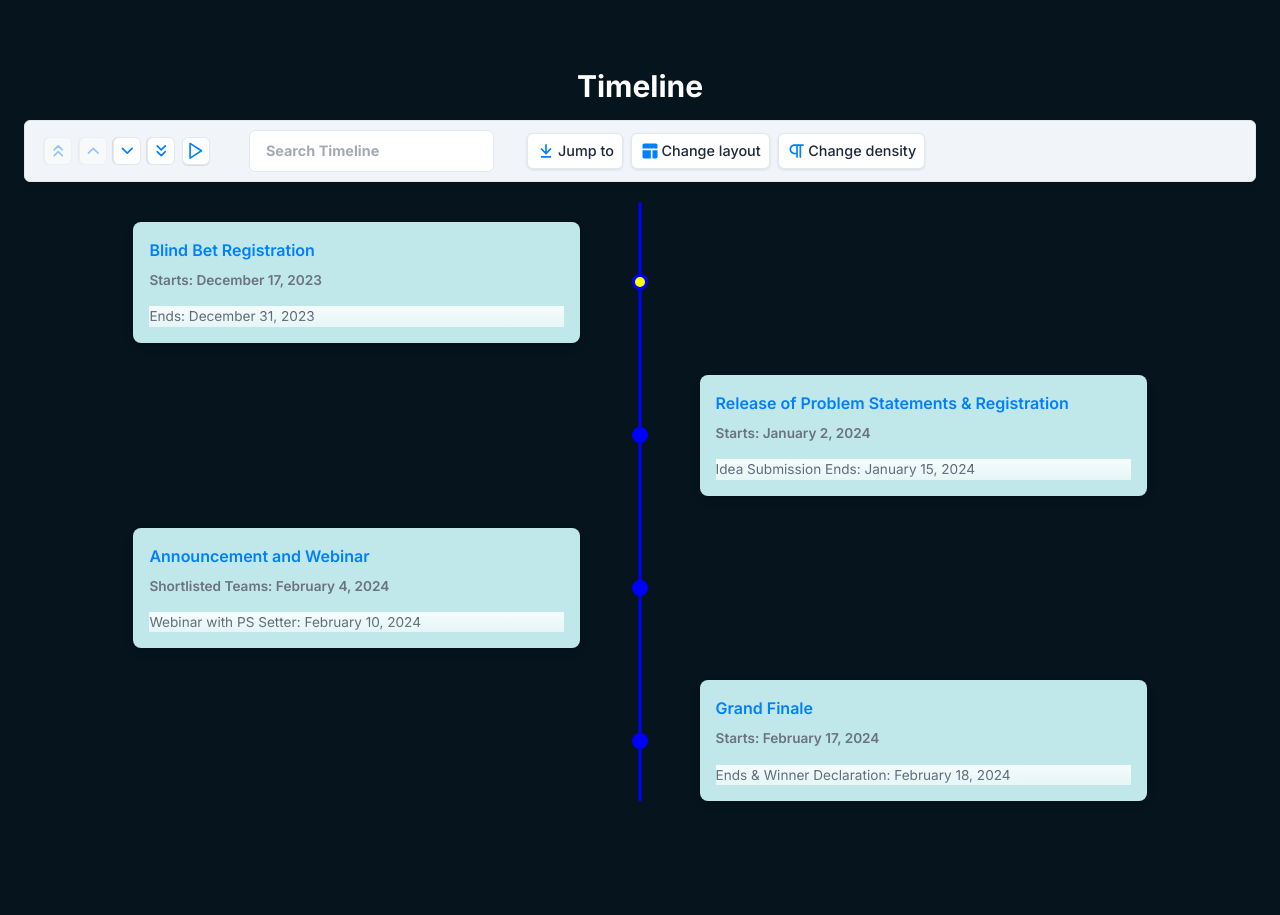
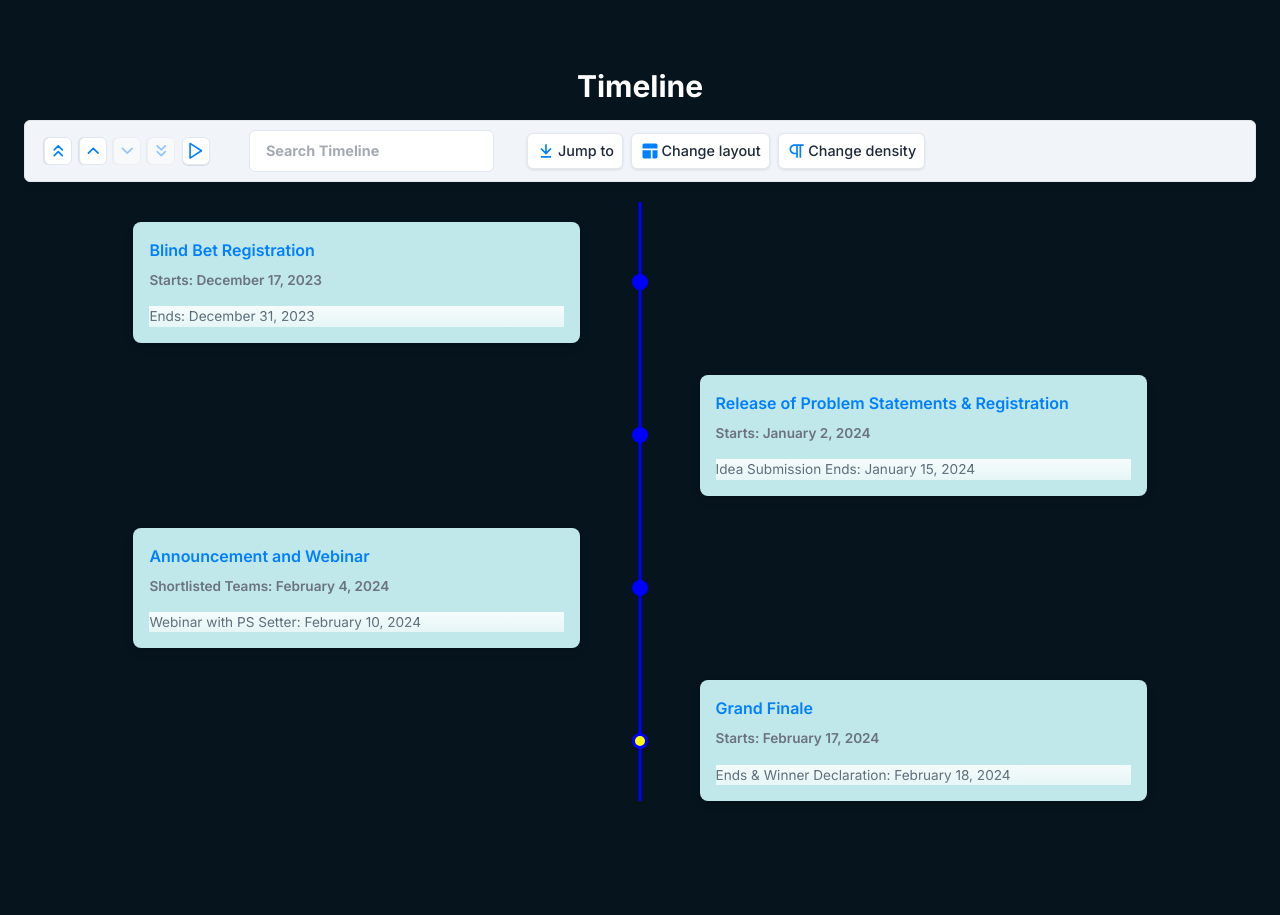
Before and after one commit to ZaneFerns360/technothon2, a Next.js app: page / in a window 1280 px wide. Shown: the part 1580-2495 px from the top of the page. Built offline with nearby package versions, Linux system fonts and the light colour scheme.

Commit message:
added auto animation

```diff
--- a/components/Timeline.jsx
+++ b/components/Timeline.jsx
@@ -2,6 +2,7 @@
 import { Chrono } from 'react-chrono'
 import { motion } from 'framer-motion'
 import { useInView } from 'react-intersection-observer'
+import { useEffect, useRef } from 'react'
 
 const items = [
   {
@@ -37,6 +38,15 @@ const Timeline = () => {
     hidden: { opacity: 0, scale: 0.65 },
   }
 
+  useEffect(() => {
+    if (inView2) {
+      const button = document.querySelector('button[title="Play Slideshow"]')
+      if (button) {
+        button.click()
+      }
+    }
+  }, [inView2])
+
   return (
     <motion.div
       animate={inView2 ? 'visible' : 'hidden'}
@@ -50,7 +60,7 @@ const Timeline = () => {
           Timeline
         </h3>
         <Chrono
-          slideItemDuration={800}
+          slideItemDuration={1000}
           slideShow
           items={items}
           mode="VERTICAL_ALTERNATING"
```
